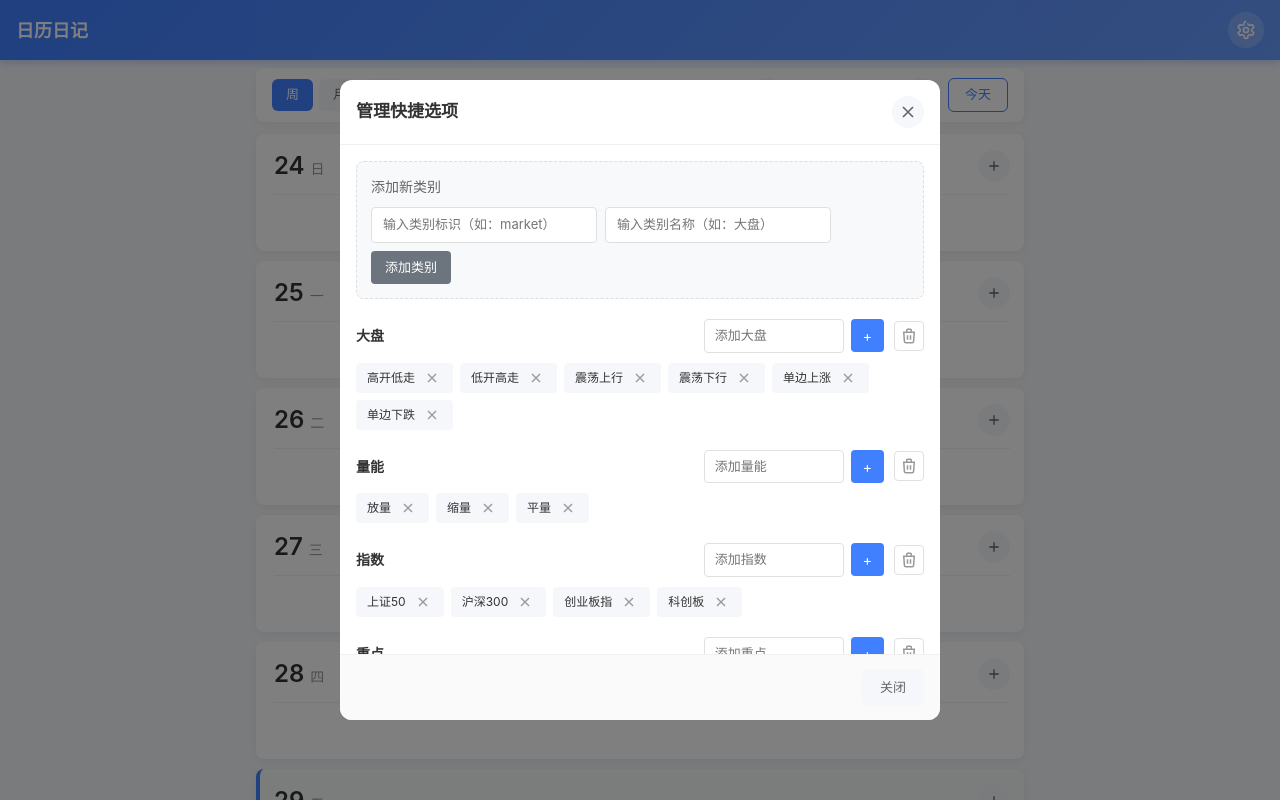
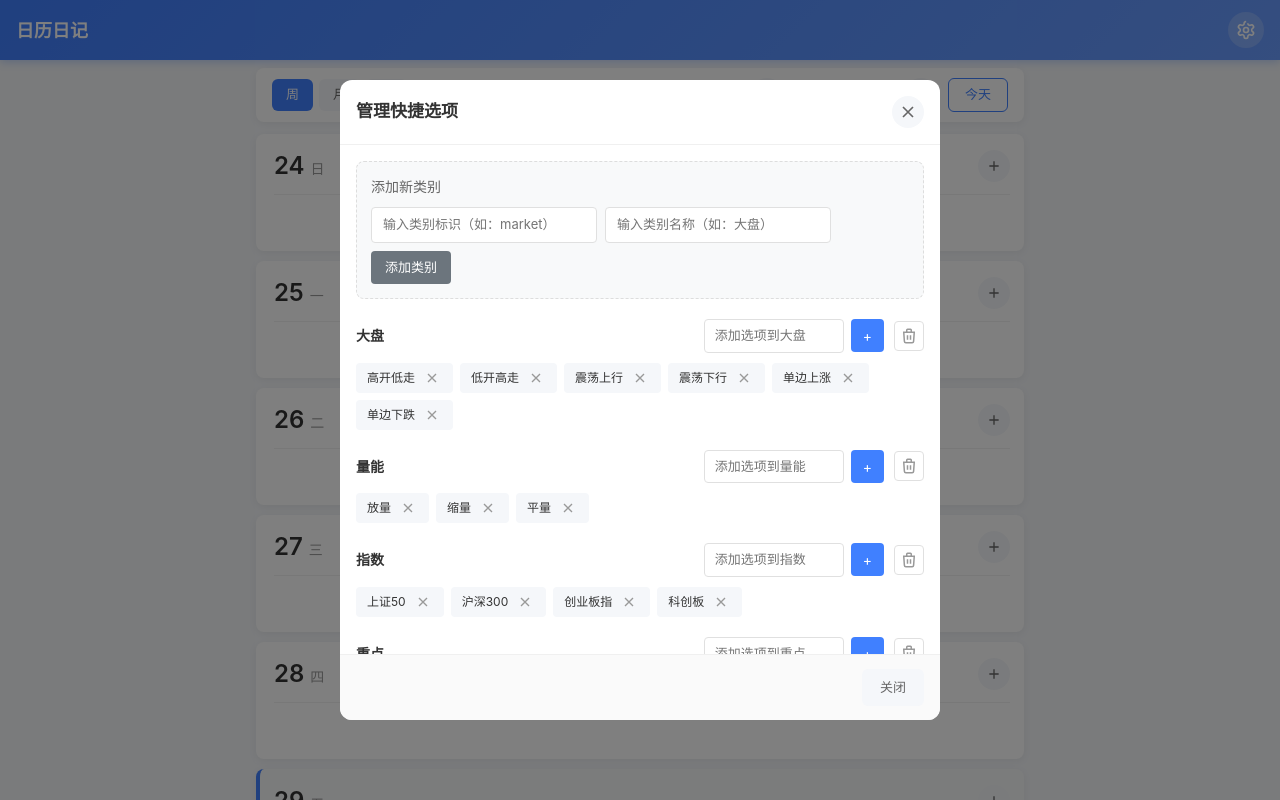
Before and after one commit to Zharlb/AI-diary, a Vue app: page / in a window 1280 px wide. Both pictures are taken after a click on the button 1246 px from the left and 30 px from the top of the page. Shown: the top 800 px of the page. Built offline with nearby package versions, Linux system fonts and the light colour scheme.

Commit message:
feat: 开发日历日记程序
Co-authored-by: traeagent <traeagent@users.noreply.github.com>

```diff
--- a/src/components/QuickOptionsManager.vue
+++ b/src/components/QuickOptionsManager.vue
@@ -42,7 +42,7 @@
                     <input
                       v-model="newOptions[category]"
                       type="text"
-                      :placeholder="'添加' + (categoryLabels[category] || category)"
+                      :placeholder="'添加选项到' + (categoryLabels[category] || category)"
                       class="option-input"
                       @keyup.enter="addOption(category)"
                     />
@@ -82,7 +82,7 @@
 </template>
 
 <script setup>
-import { reactive, ref } from 'vue'
+import { reactive, ref, computed } from 'vue'
 import { useDiaryStore } from '@/stores/diary'
 
 const props = defineProps({
@@ -90,8 +90,8 @@ const props = defineProps({
 })
 const emit = defineEmits(['close'])
 const store = useDiaryStore()
-const quickOptions = store.quickOptions
-const categoryLabels = store.categoryLabels
+const quickOptions = computed(() => store.quickOptions)
+const categoryLabels = computed(() => store.categoryLabels)
 
 const newOptions = reactive({})
 const newCategoryKey = ref('')
@@ -114,22 +114,22 @@ const removeOption = (category, option) => {
 const addCategory = () => {
   const key = newCategoryKey.value.trim()
   const label = newCategoryLabel.value.trim()
-  if (key && label) {
-    if (quickOptions[key]) {
-      alert('该类别标识已存在')
-      return
-    }
-    store.addQuickCategory(key, label)
-    newOptions[key] = ''
-    newCategoryKey.value = ''
-    newCategoryLabel.value = ''
-  } else {
+  if (!key || !label) {
     alert('请输入类别标识和名称')
+    return
   }
+  if (quickOptions.value[key]) {
+    alert('该类别标识已存在')
+    return
+  }
+  store.addQuickCategory(key, label)
+  newOptions[key] = ''
+  newCategoryKey.value = ''
+  newCategoryLabel.value = ''
 }
 
 const removeCategory = (category) => {
-  if (confirm(`确定要删除类别 "${categoryLabels[category] || category}" 及其所有选项吗？`)) {
+  if (confirm(`确定要删除类别 "${categoryLabels.value[category] || category}" 及其所有选项吗？`)) {
     store.removeQuickCategory(category)
   }
 }
```
Also changed, not shown: 5 other files (tests, documents, lock files or other folders).
